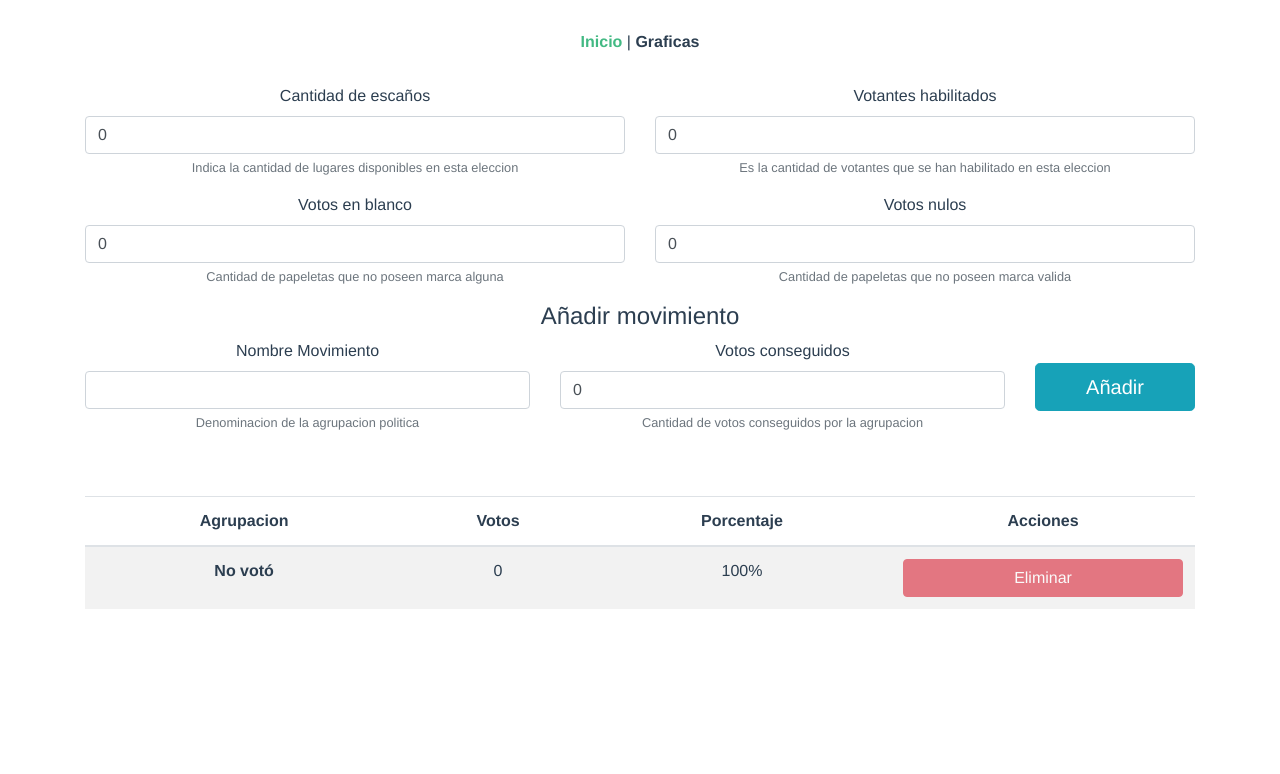
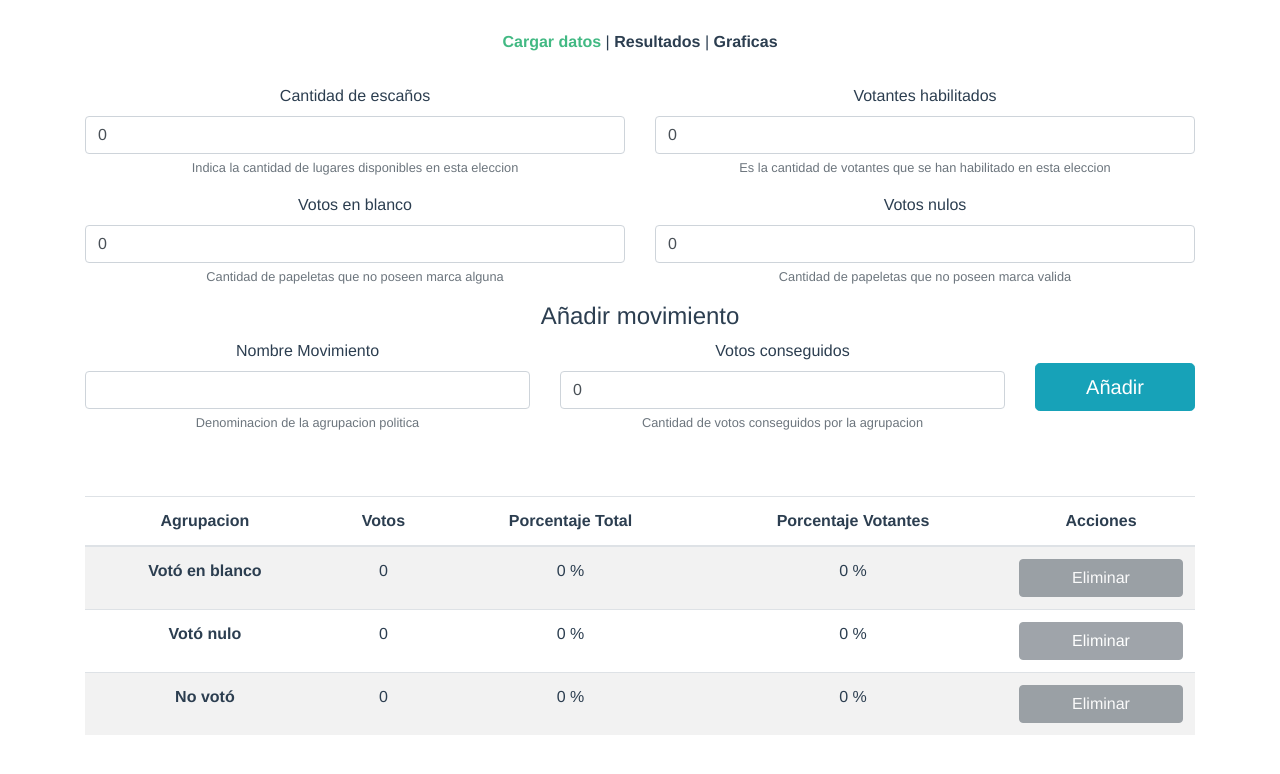
Before and after one commit to fedecar94/votacion, a Vue app: page /#/ in a window 1280 px wide. Shown: the top 774 px of the page. Built offline with nearby package versions, Linux system fonts and the light colour scheme.

Commit message:
se configuro para guardar en la store

```diff
--- a/src/App.vue
+++ b/src/App.vue
@@ -1,7 +1,8 @@
 <template>
   <div id="app">
     <div id="nav">
-      <router-link to="/">Inicio</router-link> |
+      <router-link to="/">Cargar datos</router-link> |
+      <router-link to="/Bancas">Resultados</router-link> |
       <router-link to="/Graficas">Graficas</router-link>
     </div>
     <router-view/>
--- a/src/store.js
+++ b/src/store.js
@@ -5,12 +5,38 @@ Vue.use(Vuex)
 
 export default new Vuex.Store({
   state: {
-
+    escano: 0,
+    array: [],
+    blancos: 0,
+    nulos: 0,
+    habilitados: 0
   },
   mutations: {
-
+    'SET_ESCANO': function (state, newValue) {
+      state.escano = newValue
+    },
+    'SET_BLANCOS': function (state, newValue) {
+      state.blancos = newValue
+    },
+    'SET_NULOS': function (state, newValue) {
+      state.nulos = newValue
+    },
+    'SET_HABILITADOS': function (state, newValue) {
+      state.habilitados = newValue
+    }
   },
   actions: {
-
+    setescano (store, newValue) {
+      store.commit('SET_ESCANO', newValue)
+    },
+    setblancos (store, newValue) {
+      store.commit('SET_BLANCOS', newValue)
+    },
+    setnulos (store, newValue) {
+      store.commit('SET_NULOS', newValue)
+    },
+    sethabilitados (store, newValue) {
+      store.commit('SET_HABILITADOS', newValue)
+    }
   }
 })
--- a/src/views/Home.vue
+++ b/src/views/Home.vue
@@ -52,25 +52,46 @@
         <tr>
           <th scope="col">Agrupacion</th>
           <th scope="col">Votos</th>
-          <th scope="col">Porcentaje</th>
+          <th scope="col">Porcentaje Total</th>
+          <th scope="col">Porcentaje Votantes</th>
           <th scope="col">Acciones</th>
         </tr>
       </thead>
       <tbody>
-        <tr>
-          <th scope="row">No votó</th>
-          <td>{{habilitados}}</td>
-          <td>100%</td>
-          <td>
-            <button type="button" name="anadir" id="anadir" class="btn btn-danger btn-block" disabled>Eliminar</button>
-          </td>
-        </tr>
         <tr v-for="mov in array" v-bind:key="mov.index">
           <th scope="row">{{mov.nombre}}</th>
           <td>{{mov.votos}}</td>
-          <td>100%</td>
+          <td>{{calculaPorcentaje(mov.votos)}} %</td>
+          <td>{{calculaPorcentajeR(mov.votos)}} %</td>
           <td>
-            <button type="button" name="anadir" id="anadir" class="btn btn-danger btn-block">Eliminar</button>
+            <button type="button" name="eliminar" @click="eliminar(mov)" class="btn btn-danger btn-block">Eliminar</button>
+          </td>
+        </tr>
+        <tr>
+          <th scope="row">Votó en blanco</th>
+          <td>{{blancos}}</td>
+          <td>{{calculaPorcentaje(blancos)}} %</td>
+          <td>{{calculaPorcentajeR(blancos)}} %</td>
+          <td>
+            <button type="button" name="eliminar" class="btn btn-secondary btn-block" disabled>Eliminar</button>
+          </td>
+        </tr>
+        <tr>
+          <th scope="row">Votó nulo</th>
+          <td>{{nulos}}</td>
+          <td>{{calculaPorcentaje(nulos)}} %</td>
+          <td>{{calculaPorcentajeR(nulos)}} %</td>
+          <td>
+            <button type="button" name="eliminar" class="btn btn-secondary btn-block" disabled>Eliminar</button>
+          </td>
+        </tr>
+        <tr>
+          <th scope="row">No votó</th>
+          <td>{{habilitados - totalVotantes}}</td>
+          <td>{{calculaPorcentaje(habilitados - totalVotantes)}} %</td>
+          <td>0 %</td>
+          <td>
+            <button type="button" name="eliminar" class="btn btn-secondary btn-block" disabled>Eliminar</button>
           </td>
         </tr>
       </tbody>
@@ -83,13 +104,54 @@ export default {
   name: 'home',
   data: function () {
     return {
-      escano: 0,
-      habilitados: 0,
-      blancos: 0,
-      nulos: 0,
       movimiento: '',
-      votos: 0,
-      array: []
+      votos: 0
+    }
+  },
+  computed: {
+    totalVotantes: function () {
+      var total = parseInt(0)
+      if (this.array > []) {
+        for (var i = 0; i < this.array.length; i++) {
+          total = total + parseInt(this.array[i].votos)
+        }
+      }
+      return parseInt(this.blancos) + parseInt(this.nulos) + total
+    },
+    array: function () {
+      return this.$store.state.array
+    },
+    blancos: {
+      get: function () {
+        return this.$store.state.blancos
+      },
+      set: function (newValue) {
+        this.$store.dispatch('setblancos', newValue)
+      }
+    },
+    nulos: {
+      get: function () {
+        return this.$store.state.nulos
+      },
+      set: function (newValue) {
+        this.$store.dispatch('setnulos', newValue)
+      }
+    },
+    habilitados: {
+      get: function () {
+        return this.$store.state.habilitados
+      },
+      set: function (newValue) {
+        this.$store.dispatch('sethabilitados', newValue)
+      }
+    },
+    escano: {
+      get: function () {
+        return this.$store.state.escano
+      },
+      set: function (newValue) {
+        this.$store.dispatch('setescano', newValue)
+      }
     }
   },
   methods: {
@@ -97,6 +159,23 @@ export default {
       this.array.push({'nombre': this.movimiento, 'votos': this.votos})
       this.movimiento = ''
       this.votos = 0
+    },
+    calculaPorcentaje (votos) {
+      if (this.habilitados === 0 || this.habilitados === '') { return 0 }
+      return Math.round((votos / this.habilitados) * 10000) / 100
+    },
+    calculaPorcentajeR (votos) {
+      if (this.habilitados === 0 || this.habilitados === '') { return 0 }
+      return Math.round((votos / this.totalVotantes) * 10000) / 100
+    },
+    eliminar (mov) {
+      var nuevo = []
+      for (var i = 0; i < this.array.length; i++) {
+        if (this.array[i] !== mov) {
+          nuevo.push(this.array[i])
+        }
+      }
+      this.array = nuevo
     }
   }
 }
```
